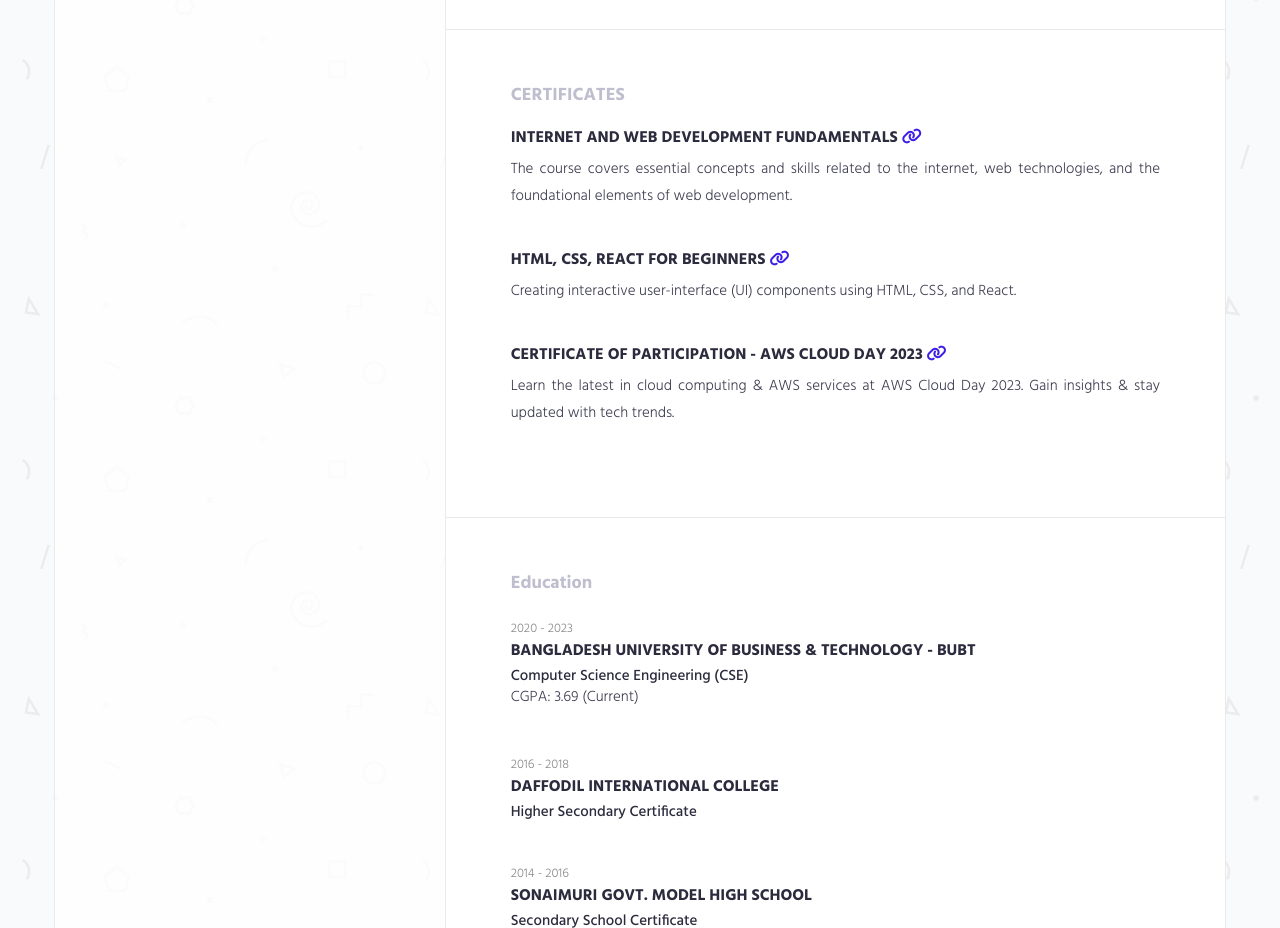
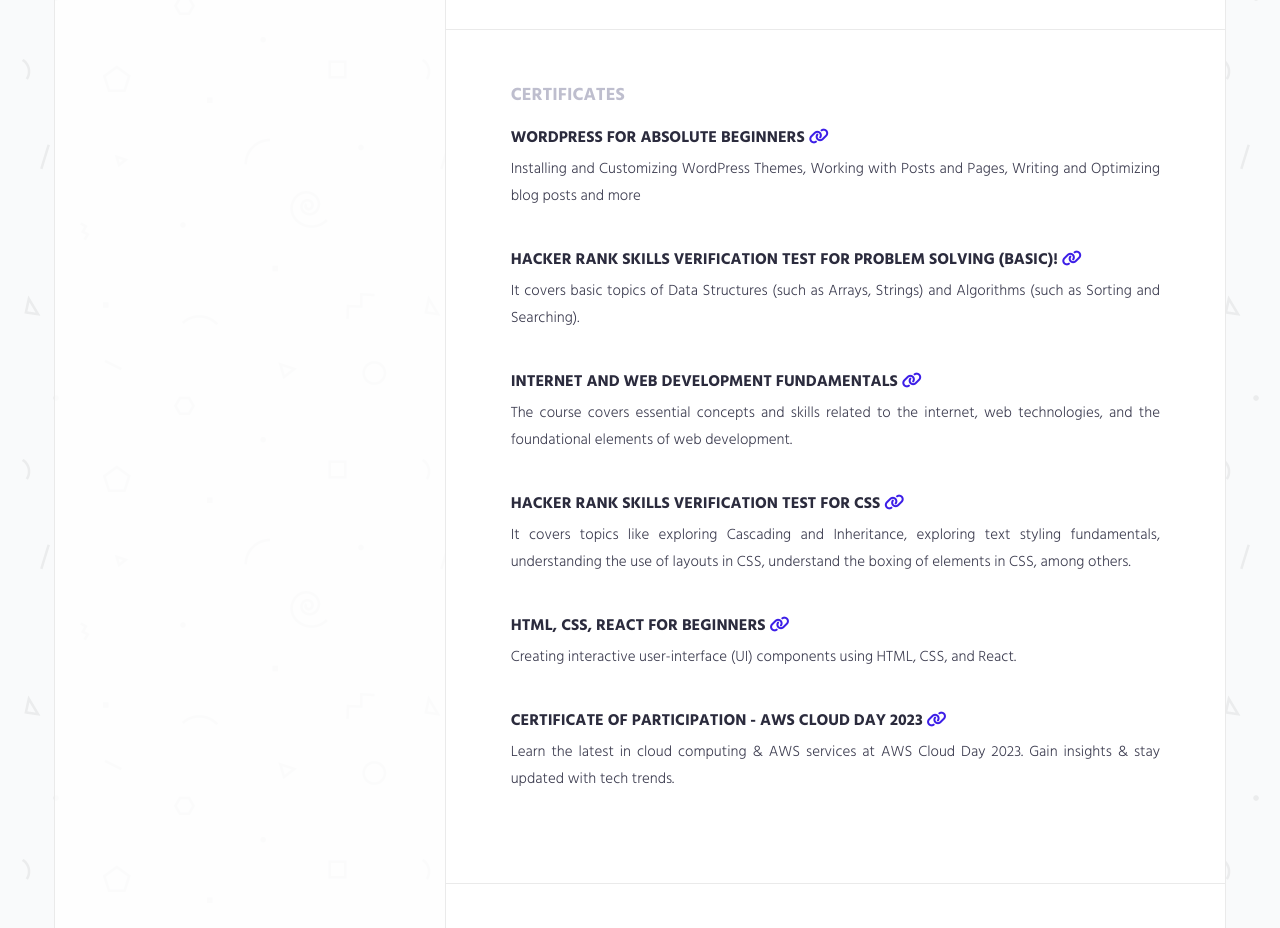
Before and after one commit to Rafiqu-jakir/Resume, a plain HTML site: page index.html in a window 1280 px wide. Shown: the part 1260-2188 px from the top of the page. Drawn offline with Linux system fonts and the light colour scheme.

Commit message:
Update Certificate

```diff
--- a/index.html
+++ b/index.html
@@ -311,6 +311,35 @@
                 <!--.row-->
                 <div class="row">
                   <div class="col-md-12">
+                    <!-- .Certificate-item -->
+                    <div class="content-item">
+                      <h3>
+                        WordPress for Absolute Beginners
+                        <a
+                          href="https://www.udemy.com/certificate/UC-b4f65fc1-e332-464b-b97b-ffab598c354c/"
+                          target="_blank"
+                          ><i class="fa-solid fa-link"></i
+                        ></a>
+                      </h3>
+                      <p class="text-justify">
+                        Installing and Customizing WordPress Themes, Working with Posts and Pages, Writing and Optimizing blog posts and more
+                      </p>
+                    </div>
+                    <!-- .Certificate-item -->
+                    <div class="content-item">
+                      <h3>
+                        Hacker Rank Skills verification test for Problem Solving (Basic)!
+                        <a
+                          href="https://www.hackerrank.com/certificates/cf9f979ecd28"
+                          target="_blank"
+                          ><i class="fa-solid fa-link"></i
+                        ></a>
+                      </h3>
+                      <p class="text-justify">
+                        It covers basic topics of Data Structures (such as Arrays, Strings) and Algorithms (such as Sorting and Searching).
+                      </p>
+                    </div>
+                    <!-- .Certificate-item -->
                     <div class="content-item">
                       <h3>
                         Internet and Web Development Fundamentals
@@ -324,6 +353,20 @@
                         The course covers essential concepts and skills related
                         to the internet, web technologies, and the foundational
                         elements of web development.
+                      </p>
+                    </div>
+                    <!-- .Certificate-item -->
+                    <div class="content-item">
+                      <h3>
+                        Hacker Rank Skills verification test for CSS
+                        <a
+                          href="https://www.hackerrank.com/certificates/5ab788d23c44"
+                          target="_blank"
+                          ><i class="fa-solid fa-link"></i
+                        ></a>
+                      </h3>
+                      <p class="text-justify">
+                        It covers topics like exploring Cascading and Inheritance, exploring text styling fundamentals, understanding the use of layouts in CSS, understand the boxing of elements in CSS, among others.
                       </p>
                     </div>
                     <!-- .Certificate-item -->
```
